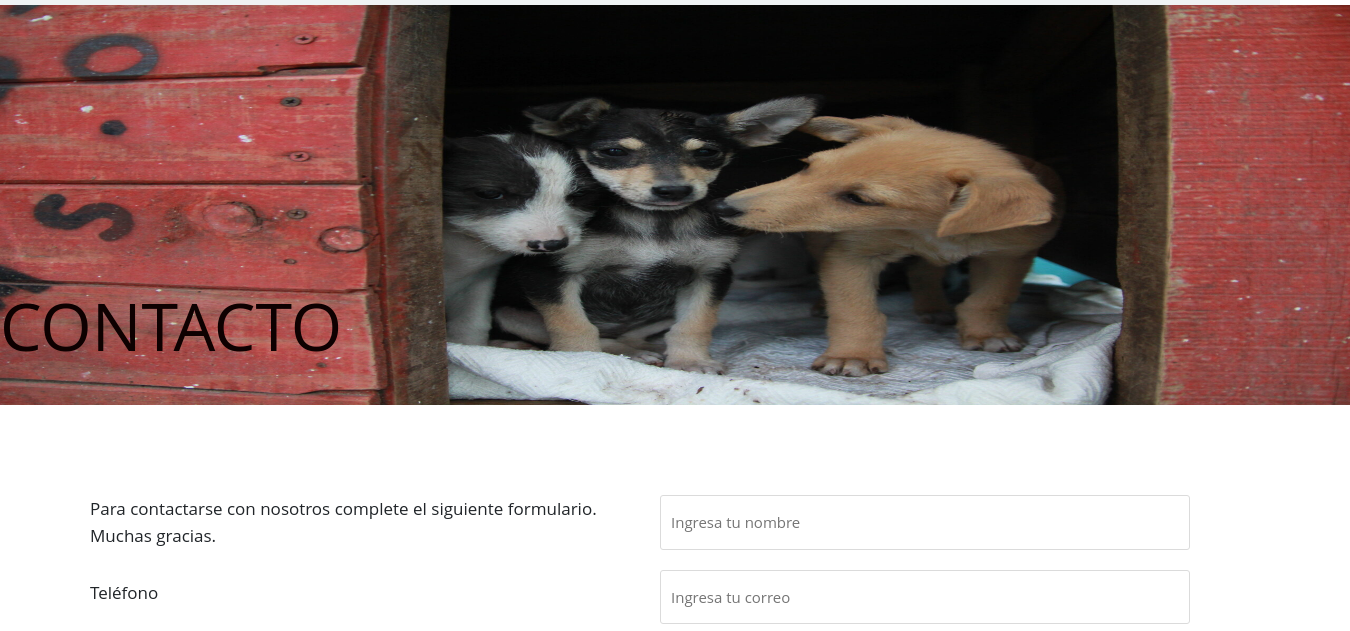
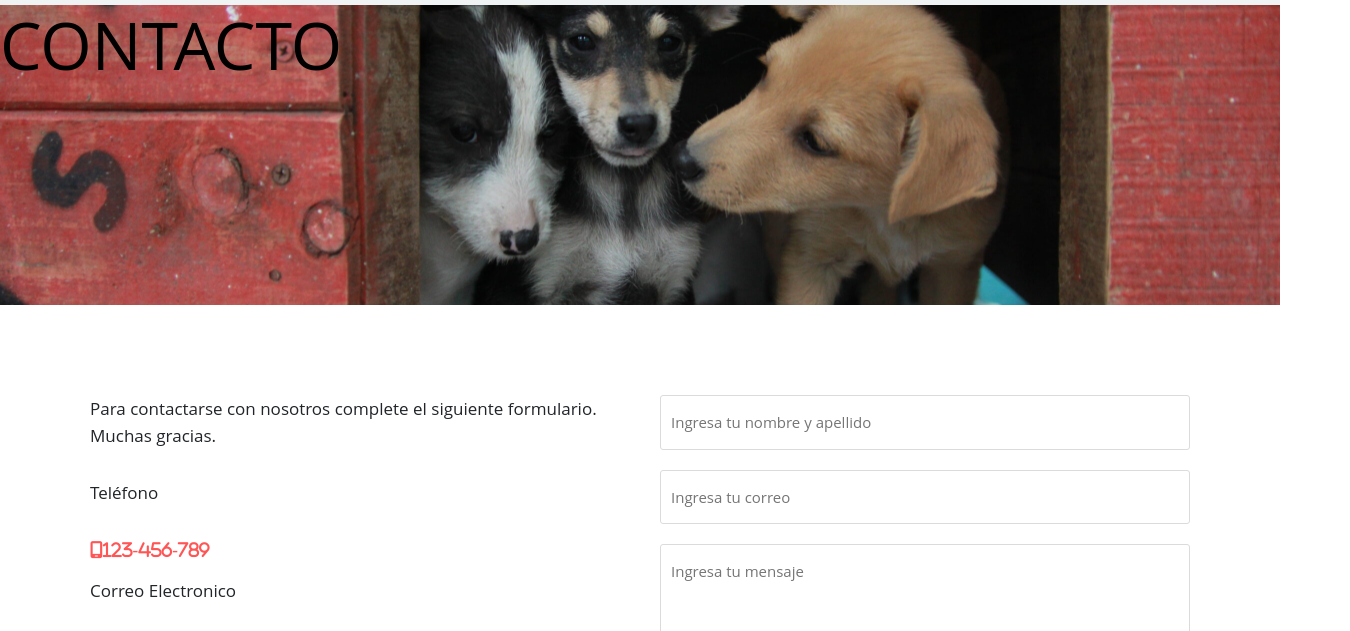
Before and after one commit to LauraPatriciaCruz/SOCIEDAD-PROTECTORA-DE-ANIMALES-GRUPO-16, a plain HTML site: page pages/contacto.html in a window 1280 px wide. Shown: the part 104-735 px from the top of the page, 1350 px wide, since content can reach past the window. Drawn offline with nearby package versions, Linux system fonts and the light colour scheme; files that its build step writes are made by us from their sources.

Commit message:
Arregle y acomode la imagen de contacto.

```diff
--- a/assets/css/contacto.css
+++ b/assets/css/contacto.css
@@ -77,24 +77,18 @@ a.nav-link:hover{
 .container-form .btn-enviar:hover{
     background: #590101;
 }
-.container-contacto{
-    h1{
-        z-index: 1;
-    position: absolute;
-    top: 390px;
-    color: rgb(14, 1, 1);
+.container-contacto h1{
+    background-image: url('../img/imgcontacto.jpg');
+    background-size:cover;
+    background-repeat: no-repeat;
+    background-position: center;
+    height: 300px;
+}
+.container-contacto h1{
+    top: 300px;
+    color: rgb(0, 0, 0);
     font-size: 66px;
-    }
 }
-.imgcontacto{
-    background-position: center;
-    background-position-x: center;
-    background-position-y: center;
-    background-size: cover;
-    background-size: 500px;
-    width: 1350px;
-    height: 400px;
+.container-contacto:hover{
+    transform: scale(1.1);
 }
-.imgcontacto:hover{
-    transform: scale(1.05);
-}
--- a/pages/contacto.html
+++ b/pages/contacto.html
@@ -84,18 +84,10 @@
     <main>
       <div class="container-contacto">
         <h1>CONTACTO</h1>
-        <img
-          src="../assets/img/imgcontacto.jpg"
-          class="imgcontacto"
-          alt="perros con una cuidadora"
-        />
       </div>
       <div class="container-form">
         <div class="info-form">
-          <p>
-            Para contactarse con nosotros complete el siguiente formulario.
-            Muchas gracias.
-          </p>
+          <p>Para contactarse con nosotros complete el siguiente formulario. Muchas gracias.</p>
           <p>Teléfono</p>
           <a href="#"><i class="fa-solid fa-mobile-screen">123-456-789</i></a>
           <p>Correo Electronico</p>
@@ -110,7 +102,7 @@
             type="text"
             name="nombre"
             value=""
-            placeholder="Ingresa tu nombre"
+            placeholder="Ingresa tu nombre y apellido"
             class="campo"
           />
           <input
```
